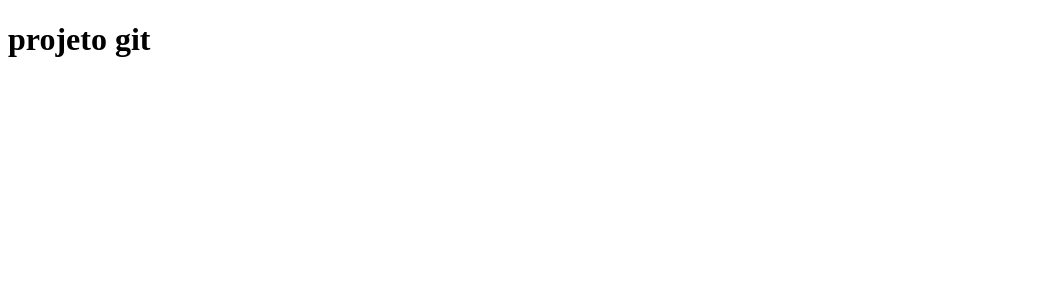
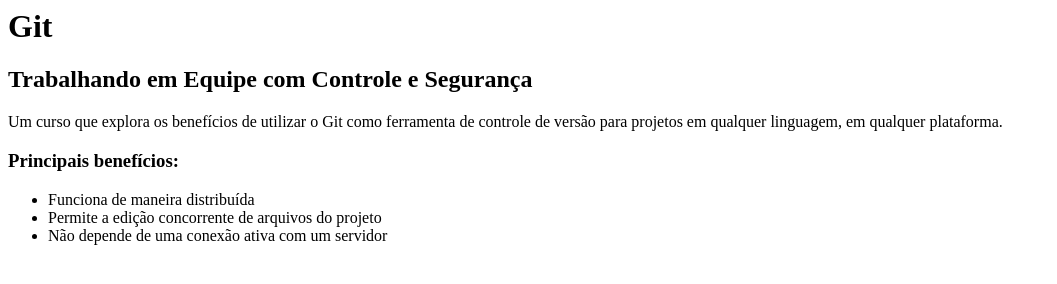
Before and after one commit to ludsonssb/curso1, a plain HTML site: page index.html in a window 1280 px wide. Shown: the whole page, without its empty margins (0-1057 px from the left). Drawn offline with Linux system fonts and the light colour scheme.

Commit message:
novas informacoes

```diff
--- a/index.html
+++ b/index.html
@@ -1,9 +1,17 @@
-<!DOCTYPE html>
 <html>
-<head>
-	<title></title>
-</head>
-<body>
-<h1>projeto git</h1>
-</body>
+    <head>
+    </head>
+    <body>
+        <h1>Git</h1>
+        <h2>Trabalhando em Equipe com Controle e Segurança</h2>
+
+        <p>Um curso que explora os benefícios de utilizar o Git como ferramenta de controle de versão para projetos em qualquer linguagem, em qualquer plataforma.</p>
+
+        <h3>Principais benefícios:</h3>
+        <ul>
+            <li>Funciona de maneira distribuída</li>
+            <li>Permite a edição concorrente de arquivos do projeto</li>
+            <li>Não depende de uma conexão ativa com um servidor</li>
+        </ul>
+    </body>
 </html>
```
